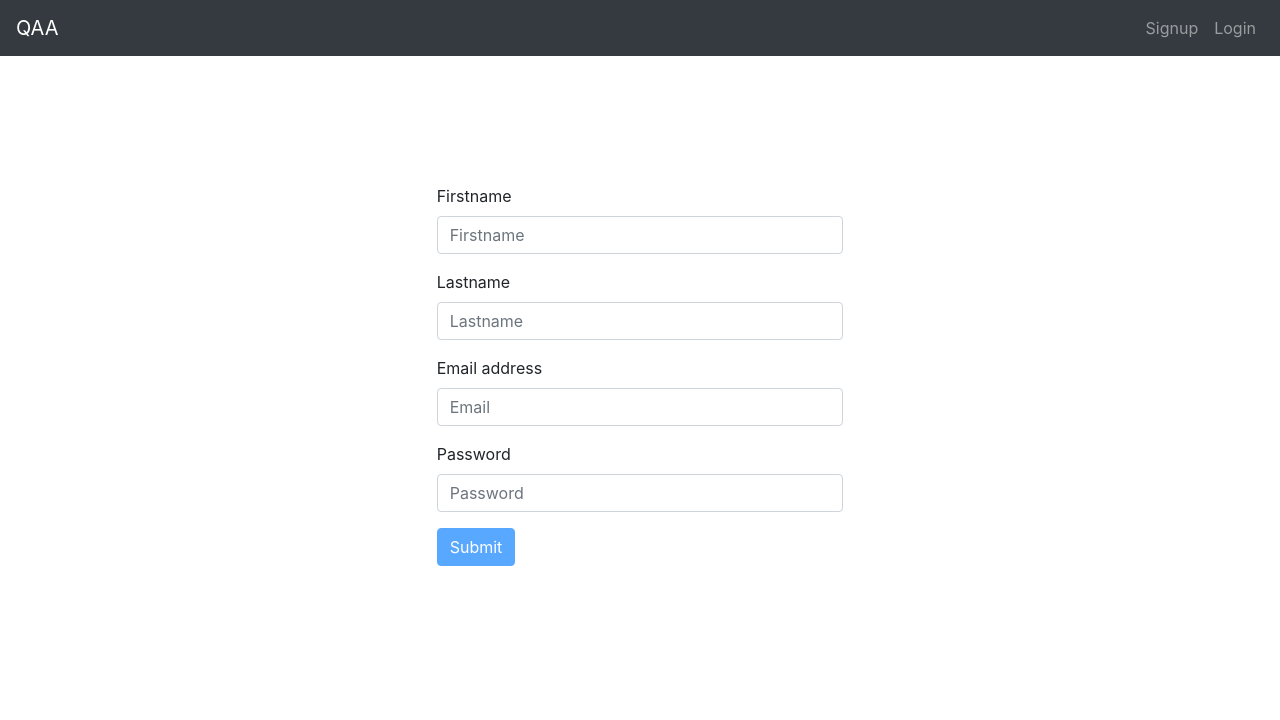
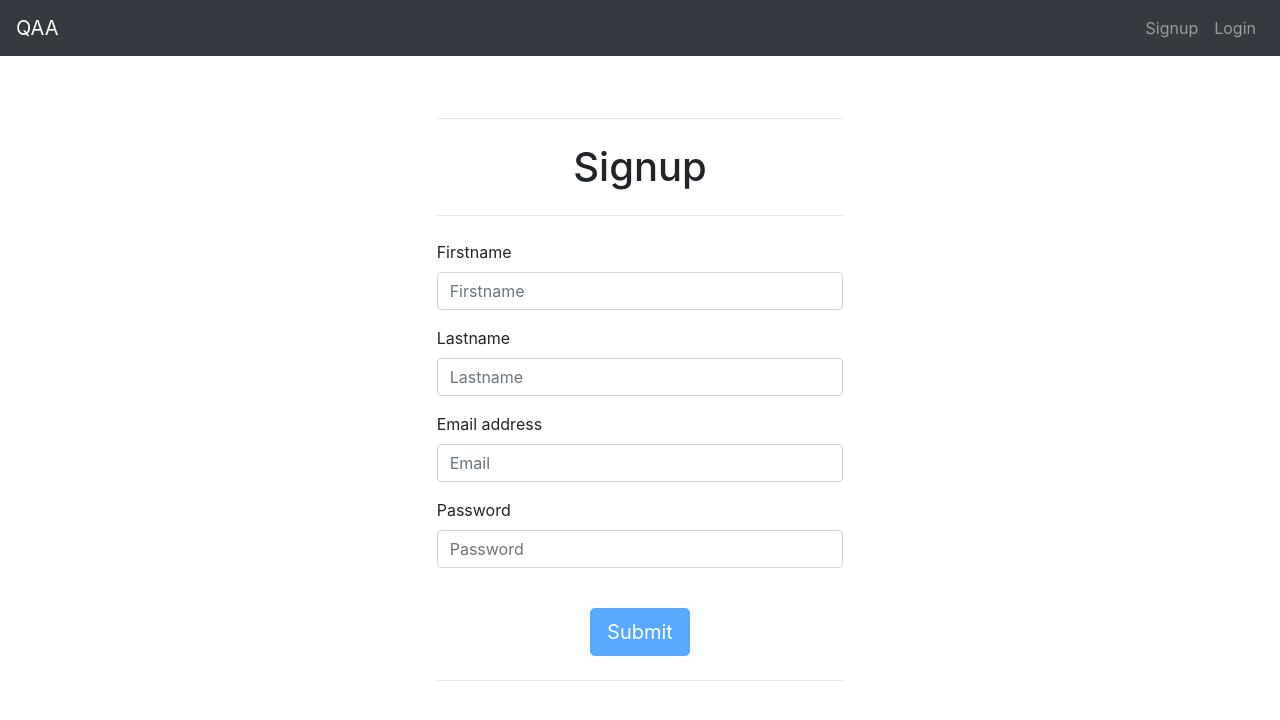
Before and after one commit to s-xync/qaa-question-everything, a React (Create React App) app in the folder qaa-question-everything-client/: page /signup in a window 1280 px wide. Shown: the top 720 px of the page. Built offline with nearby package versions, Linux system fonts and the light colour scheme; no server answers.

Commit message:
small style changes

```diff
--- a/qaa-question-everything-client/src/components/login.jsx
+++ b/qaa-question-everything-client/src/components/login.jsx
@@ -41,6 +41,9 @@ class Login extends Component {
     return(
       <Fragment>
         { this.renderRedirectValidSession() }
+        <hr className="my-4"/>
+        <h1 style={{textAlign:"center"}}>Login</h1>
+        <hr className="my-4"/>
         <form>
           <div className="form-group">
             <label htmlFor="loginInputEmail">Email address</label>
@@ -52,7 +55,12 @@ class Login extends Component {
             <input type="password" className="form-control" id="loginInputPassword" aria-describedby="loginPasswordHelp" placeholder="Password" value={this.props.loginInputPassword} onChange={this.props.setLoginInputPassword} required/>
             <small id="loginPasswordHelp" className={"form-text "+this.props.loginPasswordHelpClass}>{this.props.loginPasswordHelp}</small>
           </div>
-          <button type="submit" className="btn btn-primary" disabled={!(this.props.loginEmailFlag && this.props.loginPasswordFlag)} onClick={this.handleLoginSubmit}>Submit</button>
+          <br/>
+          <div style={{textAlign:"center"}}>
+          <button type="submit" className="btn btn-primary btn-lg" disabled={!(this.props.loginEmailFlag && this.props.loginPasswordFlag)} onClick={this.handleLoginSubmit}>Submit</button>
+        </div>
+        <hr className="my-4"/>
+        <br/>
         </form>
       </Fragment>
     );
--- a/qaa-question-everything-client/src/components/loginPage.jsx
+++ b/qaa-question-everything-client/src/components/loginPage.jsx
@@ -9,7 +9,7 @@ class LoginPage extends Component{
     return(
       <Fragment>
         <NavBar />
-        <div className="row" style={{marginTop:'10%'}}>
+        <div className="row" style={{marginTop:'3%'}}>
           <div className="col"></div>
           <div className="col-4">
             <Login />
--- a/qaa-question-everything-client/src/components/signup.jsx
+++ b/qaa-question-everything-client/src/components/signup.jsx
@@ -48,6 +48,9 @@ class Signup extends Component {
       <Fragment>
         { this.renderRedirectValidSession() }
         { this.renderRedirectSignupDone() }
+        <hr className="my-4"/>
+        <h1 style={{textAlign:"center"}}>Signup</h1>
+        <hr className="my-4"/>
         <form>
           <div className="form-group">
             <label htmlFor="signupInputFirstname">Firstname</label>
@@ -69,7 +72,12 @@ class Signup extends Component {
             <input type="password" className="form-control" id="signupInputPassword" aria-describedby="signupPasswordHelp" placeholder="Password" value={this.props.signupInputPassword} onChange={this.props.setSignupInputPassword} required/>
             <small id="signupPasswordHelp" className={"form-text "+this.props.signupPasswordHelpClass}>{this.props.signupPasswordHelp}</small>
           </div>
-          <button type="submit" className="btn btn-primary" disabled={!(this.props.signupFirstnameFlag && this.props.signupLastnameFlag && this.props.signupEmailFlag && this.props.signupPasswordFlag)} onClick={this.handleSignupSubmit}>Submit</button>
+          <br/>
+          <div style={{textAlign:"center"}}>
+          <button type="submit" className="btn btn-primary btn-lg" disabled={!(this.props.signupFirstnameFlag && this.props.signupLastnameFlag && this.props.signupEmailFlag && this.props.signupPasswordFlag)} onClick={this.handleSignupSubmit}>Submit</button>
+        </div>
+        <hr className="my-4"/>
+        <br/>
         </form>
       </Fragment>
     );
--- a/qaa-question-everything-client/src/components/signupPage.jsx
+++ b/qaa-question-everything-client/src/components/signupPage.jsx
@@ -9,7 +9,7 @@ class SignupPage extends Component{
     return(
       <Fragment>
         <NavBar />
-        <div className="row" style={{marginTop:'10%'}}>
+        <div className="row" style={{marginTop:'3%'}}>
           <div className="col"></div>
           <div className="col-4">
             <Signup />
```
